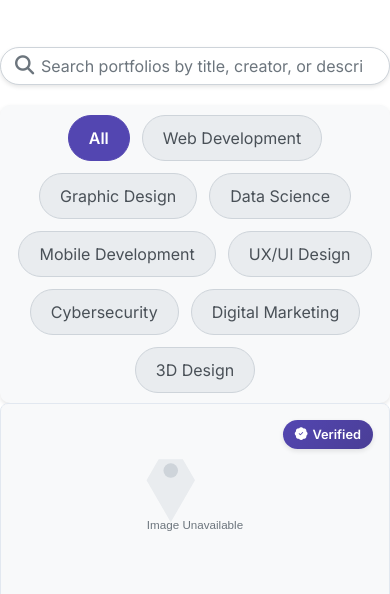
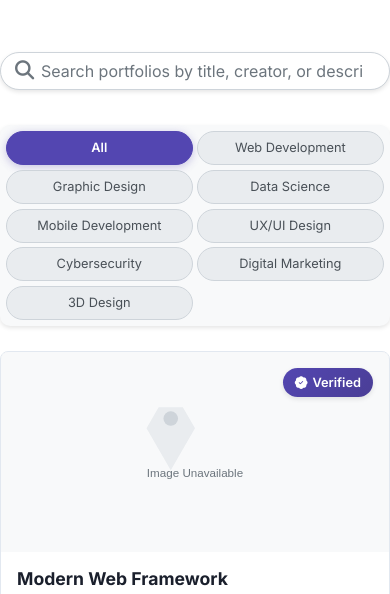
Before and after one commit to repoeli/csshtmlproject, a website: page portfolios.html in a window 390 px wide. Shown: the part 223-817 px from the top of the page. Drawn offline with nearby package versions, Linux system fonts and the light colour scheme; no server answers.

Commit message:
Refactor filter button styles for improved responsiveness and organization

```diff
--- a/assets/css/common.css
+++ b/assets/css/common.css
@@ -898,17 +898,8 @@ p.text-muted.mb-0,
         padding-top: 4rem;
     }
 
-    /* Filter buttons adjustments for mobile */
-    .filter-buttons-wrapper {
-        gap: 10px;
-        padding: 5px;
-    }
-
-    /* Smaller filter buttons on mobile */
-    .filter-buttons-wrapper .btn-filter {
-        font-size: 0.9rem;
-        padding: 8px 15px;
-    }
+    /* Filter buttons adjustments for mobile - now handled in portfolios.css */
+    /* These styles are moved to portfolios.css for better organization */
 
     /* General section padding adjustment */
     section {
--- a/assets/css/portfolios.css
+++ b/assets/css/portfolios.css
@@ -11,7 +11,7 @@
 -------------------------------------------------------------- */
 /* Main Header Section */
 .portfolios-page-header {
-    margin-bottom: 30px;
+    margin-bottom: 35px;
     padding-top: 40px;
 }
 
@@ -37,6 +37,7 @@
     display: flex;
     align-items: center;
     margin-top: 20px;
+    margin-bottom: 15px;
 }
 
 /* Search Input Field */
@@ -76,28 +77,40 @@
 -------------------------------------------------------------- */
 /* Filter Button Container */
 .filter-buttons-wrapper {
-    display: flex;
-    flex-wrap: wrap;
-    gap: 0.75rem;
+    display: grid;
+    grid-template-columns: repeat(auto-fit, minmax(150px, 1fr));
+    gap: 0.5rem;
     margin-bottom: 0rem;
-    justify-content: center;
     margin-top: 20px;
-    padding: 10px;
+    padding: 8px;
     background-color: #f8f9fa;
     border-radius: 10px;
     box-shadow: 0 2px 4px rgba(0, 0, 0, 0.1);
+    max-width: 1200px;
+    margin-left: auto;
+    margin-right: auto;
+    transition: all 0.3s ease;
 }
 
 /* Filter Buttons */
 .filter-buttons-wrapper .btn-filter {
-    border-radius: 50rem;
-    padding: 10px 20px;
-    font-size: 1rem;
+    border-radius: 25px;
+    padding: 8px 16px;
+    font-size: 0.9rem;
     font-weight: 500;
     color: #495057;
     background-color: var(--color-soft-gray);
     border: 1px solid #ced4da;
     transition: all 0.3s ease;
+    text-align: center;
+    white-space: nowrap;
+    overflow: hidden;
+    text-overflow: ellipsis;
+    min-height: 38px;
+    display: flex;
+    align-items: center;
+    justify-content: center;
+    will-change: transform, box-shadow;
 }
 
 /* Button States */
@@ -108,6 +121,7 @@
     border-color: var(--color-primary-purple);
     outline: none;
     box-shadow: 0 0 8px rgba(0, 123, 255, 0.25);
+    transform: translateY(-1px);
 }
 
 .filter-buttons-wrapper .btn-filter.active {
@@ -115,4 +129,110 @@
     color: #fff;
     border-color: var(--color-primary-purple);
     font-weight: 600;
+    box-shadow: 0 2px 8px rgba(83, 70, 177, 0.3);
 }
+
+/* Responsive Adjustments for Filter Buttons */
+@media (max-width: 768px) {
+    .filter-buttons-wrapper {
+        grid-template-columns: repeat(auto-fit, minmax(130px, 1fr));
+        gap: 0.4rem;
+        padding: 6px;
+    }
+
+    .filter-buttons-wrapper .btn-filter {
+        font-size: 0.85rem;
+        padding: 6px 12px;
+        min-height: 36px;
+    }
+}
+
+@media (max-width: 480px) {
+    .filter-buttons-wrapper {
+        grid-template-columns: repeat(2, 1fr);
+        gap: 0.3rem;
+    }
+
+    .filter-buttons-wrapper .btn-filter {
+        font-size: 0.8rem;
+        padding: 5px 8px;
+        min-height: 34px;
+    }
+}
+
+/* Enhanced responsive behavior for very small screens */
+@media (max-width: 360px) {
+    .filter-buttons-wrapper {
+        grid-template-columns: 1fr;
+        padding: 4px;
+    }
+
+    .filter-buttons-wrapper .btn-filter {
+        font-size: 0.75rem;
+        padding: 4px 6px;
+        min-height: 32px;
+    }
+}
+
+/* Enhanced visual hierarchy and spacing */
+@media (min-width: 1200px) {
+    .filter-buttons-wrapper {
+        grid-template-columns: repeat(auto-fit, minmax(160px, 1fr));
+        max-width: 1400px;
+        padding: 10px;
+    }
+
+    .filter-buttons-wrapper .btn-filter {
+        font-size: 0.95rem;
+        padding: 10px 18px;
+        min-height: 40px;
+    }
+}
+
+/* Print styles optimization */
+@media print {
+    .filter-buttons-wrapper {
+        display: none;
+    }
+}
+
+/* Additional Filter Enhancements */
+/* Smooth transitions for grid reorganization */
+.filter-buttons-wrapper {
+    transition: all 0.3s ease;
+}
+
+/* Enhanced visual spacing for better hierarchy */
+.portfolios-page-header {
+    margin-bottom: 35px;
+}
+
+/* Improved spacing between search and filters */
+.search-bar-wrapper {
+    margin-bottom: 15px;
+}
+
+/* Enhanced visual connection between filter and portfolio sections */
+#portfolio-cards-wrapper {
+    margin-top: 25px;
+}
+
+/* Performance optimization for filter animations */
+.filter-buttons-wrapper .btn-filter {
+    will-change: transform, box-shadow;
+}
+
+/* Accessibility enhancement for focus states */
+.filter-buttons-wrapper .btn-filter:focus-visible {
+    outline: 3px solid var(--color-primary-purple);
+    outline-offset: 2px;
+    border-radius: 25px;
+}
+
+/* Better loading state for grid items */
+@media (prefers-reduced-motion: reduce) {
+    .filter-buttons-wrapper,
+    .filter-buttons-wrapper .btn-filter {
+        transition: none;
+    }
+}
```
